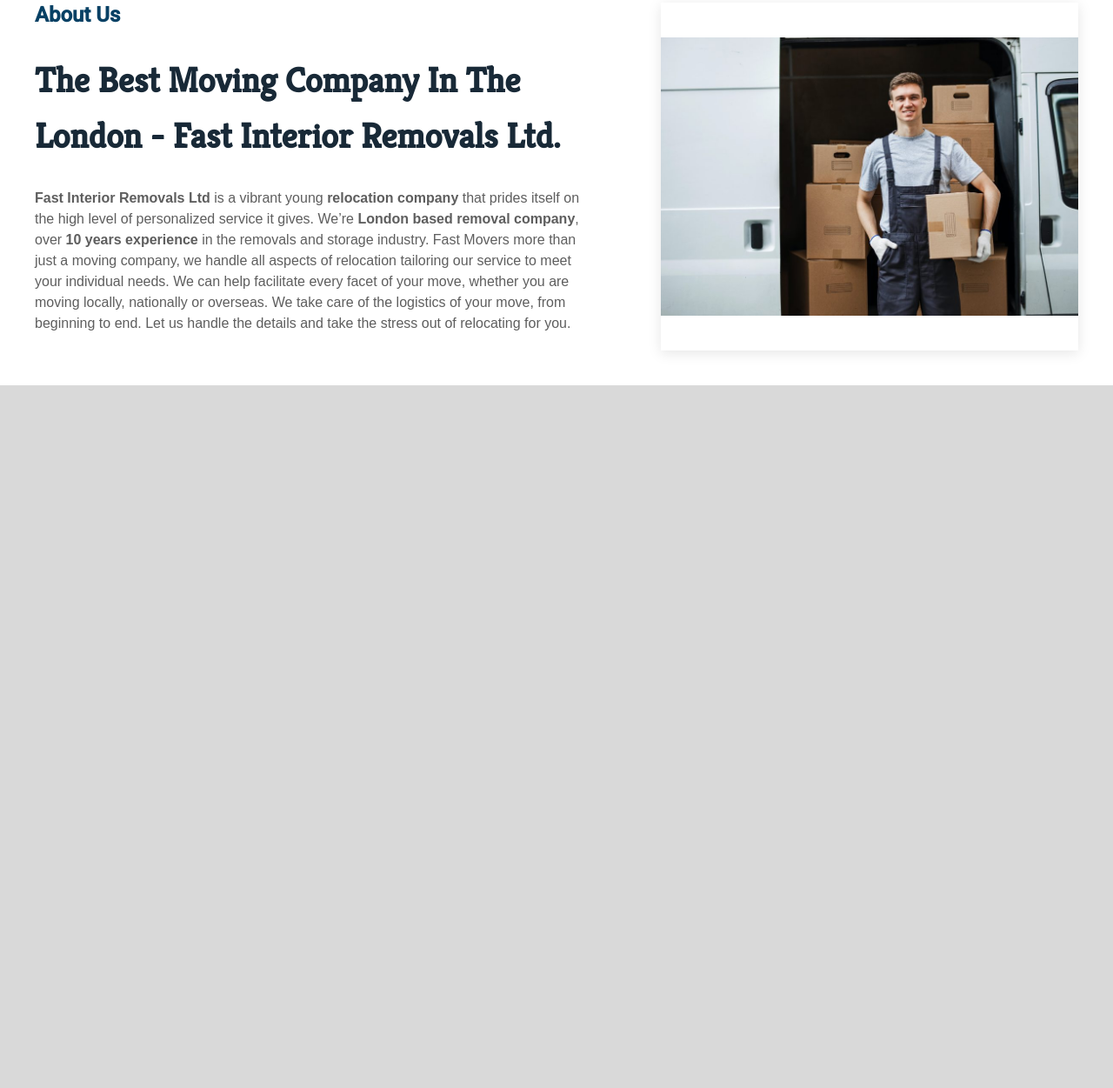
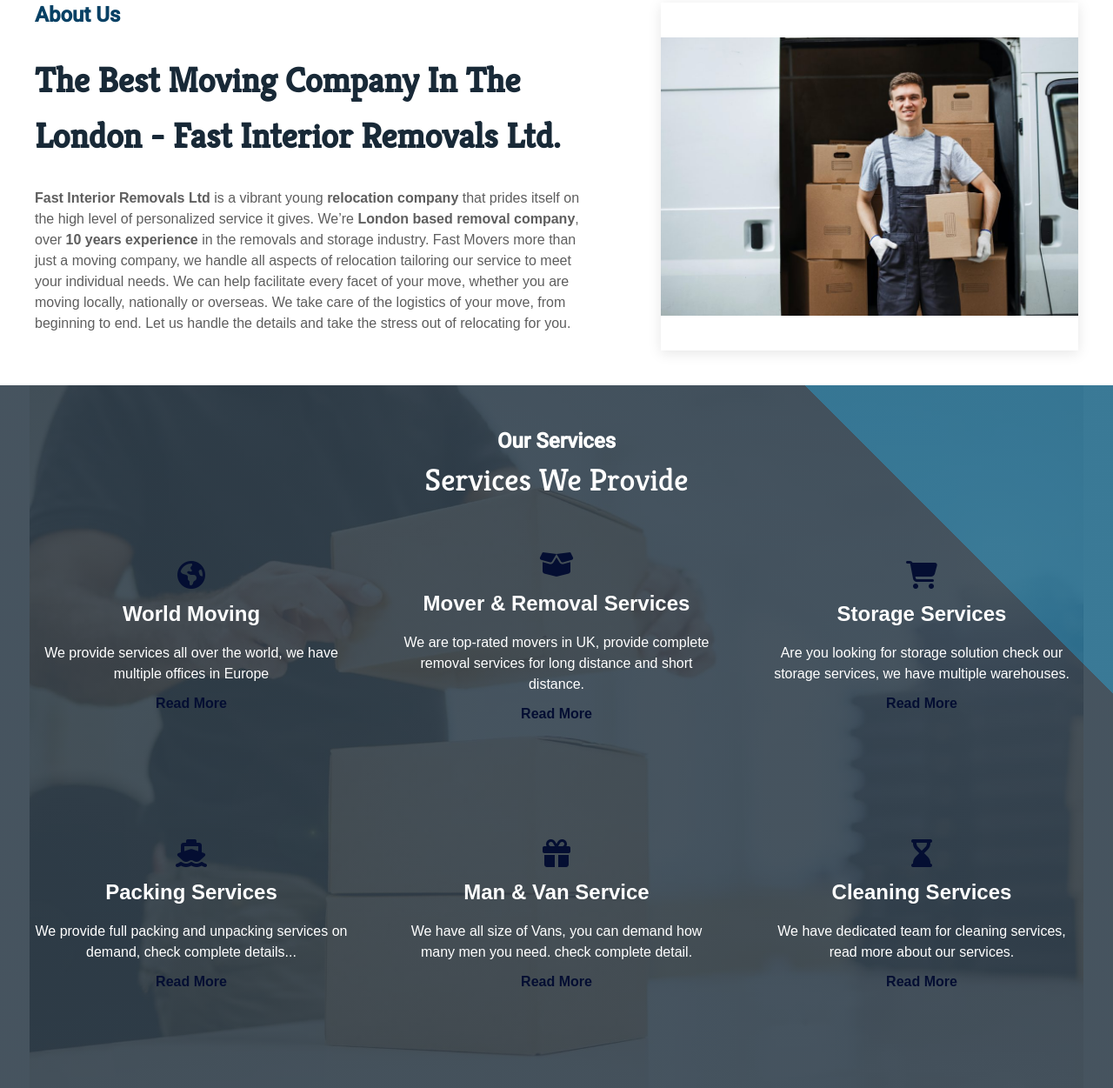
Before and after one commit to YahiyaSTC/House_Removal, a plain HTML site: page frontend/index.html in a window 1280 px wide. Shown: the part 914-2165 px from the top of the page at 87% size. Before the commit the page ends 1357 px from the top, so only its background shows below. Drawn offline with nearby package versions, Linux system fonts and the light colour scheme.

Commit message:
Service work done but img and  hover not work

```diff
--- a/frontend/assets/css/home.css
+++ b/frontend/assets/css/home.css
@@ -161,7 +161,7 @@
     color: #074165;
     font-size: 1.5rem;
     font-weight: 700;
-    font-family: Roboto, sans-serif;
+    font-family: 'Roboto', sans-serif;
 }
 #aboutUs > div:nth-child(1) > h2:nth-child(2){
     padding: 20px 0px;
@@ -182,7 +182,6 @@
 
 #aboutUs > div:nth-child(2) {
     width: 40%;
-    /* box-shadow: 1px 1px 10px 0px rgb(97, 102, 97,.8); */
     box-shadow: 0px 3px 15px 0px rgba(0, 0, 0, 0.1);
     padding: 40px 0px;
 }
@@ -194,6 +193,95 @@
     object-position: center;
 
 }
+
+/* *********** Our Service ************* */
+#ourService{
+    color: white;
+    /* border: 1px solid black; */
+    width: 100%;
+    position: relative;
+    z-index: 5;
+}
+#ourService > img {
+    height: 100%;
+    width: 100vw;
+    opacity: 0.5;
+    position: absolute;
+    top: 0;
+    left: 0;
+    z-index: -3;
+}
+#ourService::before{
+    content: "";
+    height: 100%;
+    width: 100%;
+    background-image: linear-gradient(225deg, #09587C 17%, #182937 17%);
+    position: absolute;
+    top: 0;
+    left: 0;
+    opacity: 0.8;
+    z-index: -1;
+
+}
+
+#ourService > h2:nth-child(2){
+    text-align: center;
+    font-size: 1.5rem;
+    font-family: 'Roboto', sans-serif;
+    font-weight: 900;
+
+}
+#ourService > h2:nth-child(3){
+    text-align: center;
+    font-family: 'Kreon', serif;
+    font-size: 2.25rem;
+}
+.serviceBox{
+    width: 100%;
+    display: flex;
+    justify-content: center;
+    align-items: center;
+    gap: 20px;
+    flex-flow: row wrap;
+
+}
+.serviceBox > div{
+    padding: 0px 50px;
+    max-width: 400px ;
+    min-height: 300px;
+    display: flex;
+    flex-direction: column ;
+    align-items: center;
+    justify-content: center;
+    text-align: center;
+    gap: 10px;
+    padding: 20px;
+}
+.serviceBox > div:hover{
+    background-color: #11BEE3;
+    transition: background-color 0.5s linear;
+}
+
+.serviceBox > div > h2{
+    font-size: 1.5rem;
+    font-weight: 700;
+}
+.serviceBox > div > i{
+    margin: 20px 0px;
+    color: #040E32;
+}
+.serviceBox > div > a{
+    color: #040E32;
+    font-weight:600;
+}
+
+/* #ourService > img{
+    position: absolute;
+    top: 0;
+    height: 100%;
+    width: 100%;
+} */
+
 
 
 /* .quoteForm form input{
--- a/frontend/assets/css/main.css
+++ b/frontend/assets/css/main.css
@@ -15,7 +15,7 @@
 }
 
 body {
-  overflow-x: hidden;
+  /* overflow-x: hidden; */
   font-family: "Poppins", sans-serif;
   background-color: #d9d9d9;
 }
--- a/frontend/index.html
+++ b/frontend/index.html
@@ -197,10 +197,84 @@
           <h2>
             The Best Moving Company In The London - Fast Interior Removals Ltd.
           </h2>
-            <p><strong>Fast Interior Removals Ltd</strong> is a vibrant young <strong>relocation company</strong> that prides itself on the high level of personalized service it gives. We’re <strong>London based removal company</strong>, over <strong>10 years  experience</strong> in the removals and storage industry. Fast Movers more than just a moving company, we handle all aspects of relocation tailoring our service to meet your individual needs. We can help facilitate every facet of your move, whether you are moving locally, nationally or overseas. We take care of the logistics of your move, from beginning to end. Let us handle the details and take the stress out of relocating for you.</p>
+          <p>
+            <strong>Fast Interior Removals Ltd</strong> is a vibrant young
+            <strong>relocation company</strong> that prides itself on the high
+            level of personalized service it gives. We’re
+            <strong>London based removal company</strong>, over
+            <strong>10 years experience</strong> in the removals and storage
+            industry. Fast Movers more than just a moving company, we handle all
+            aspects of relocation tailoring our service to meet your individual
+            needs. We can help facilitate every facet of your move, whether you
+            are moving locally, nationally or overseas. We take care of the
+            logistics of your move, from beginning to end. Let us handle the
+            details and take the stress out of relocating for you.
+          </p>
         </div>
         <div class="aboutUsPic">
-          <img src="./assets/Images/aboutUs.jpg" alt="aboutUsPic">
+          <img src="./assets/Images/aboutUs.jpg" alt="aboutUsPic" />
+        </div>
+      </section>
+
+      <section id="ourService">
+        <img src="./assets/Images/bgService.jpg" alt="bgService">
+        <h2>Our Services</h2>
+        <h2>Services We Provide</h2>
+        <div class="serviceBox">
+          <div>
+            <i class="fa-solid fa-earth-americas fa-2xl"></i>
+            <h2>World Moving</h2>
+            <p>
+              We provide services all over the world, we have multiple offices
+              in Europe
+            </p>
+            <a href="#">Read More</a>
+          </div>
+          <div>
+            <i class="fa-solid fa-box-open fa-2xl"></i>
+            <h2>Mover & Removal Services</h2>
+            <p>
+              We are top-rated movers in UK, provide complete removal services
+              for long distance and short distance.
+            </p>
+            <a href="#">Read More</a>
+          </div>
+          <div>
+            <i class="fa-solid fa-cart-shopping fa-2xl"></i>
+            <h2>Storage Services</h2>
+            <p>
+              Are you looking for storage solution check our storage services,
+              we have multiple warehouses.
+            </p>
+            <a href="#">Read More</a>
+          </div>
+          <div>
+            <i class="fa-solid fa-ship fa-2xl"></i>
+            <h2>Packing Services</h2>
+            <p>
+              We provide full packing and unpacking services on demand, check
+              complete details...
+            </p>
+            <a href="#">Read More</a>
+          </div>
+          <div>
+            <i class="fa-solid fa-gift fa-2xl"></i>
+            <h2>Man & Van Service</h2>
+            <p>
+              We have all size of Vans, you can demand how many men you need.
+              check complete detail.
+            </p>
+            <a href="#">Read More</a>
+          </div>
+          <div>
+            <i class="fa-solid fa-hourglass-end fa-2xl"></i>
+            <h2>Cleaning Services</h2>
+            <p>
+              We have dedicated team for cleaning services, read more about our
+              services.
+            </p>
+            <a href="#">Read More</a>
+          </div>
         </div>
       </section>
     </main>
```
Also changed, not shown: frontend/assets/Images/bgService.jpg (added).
